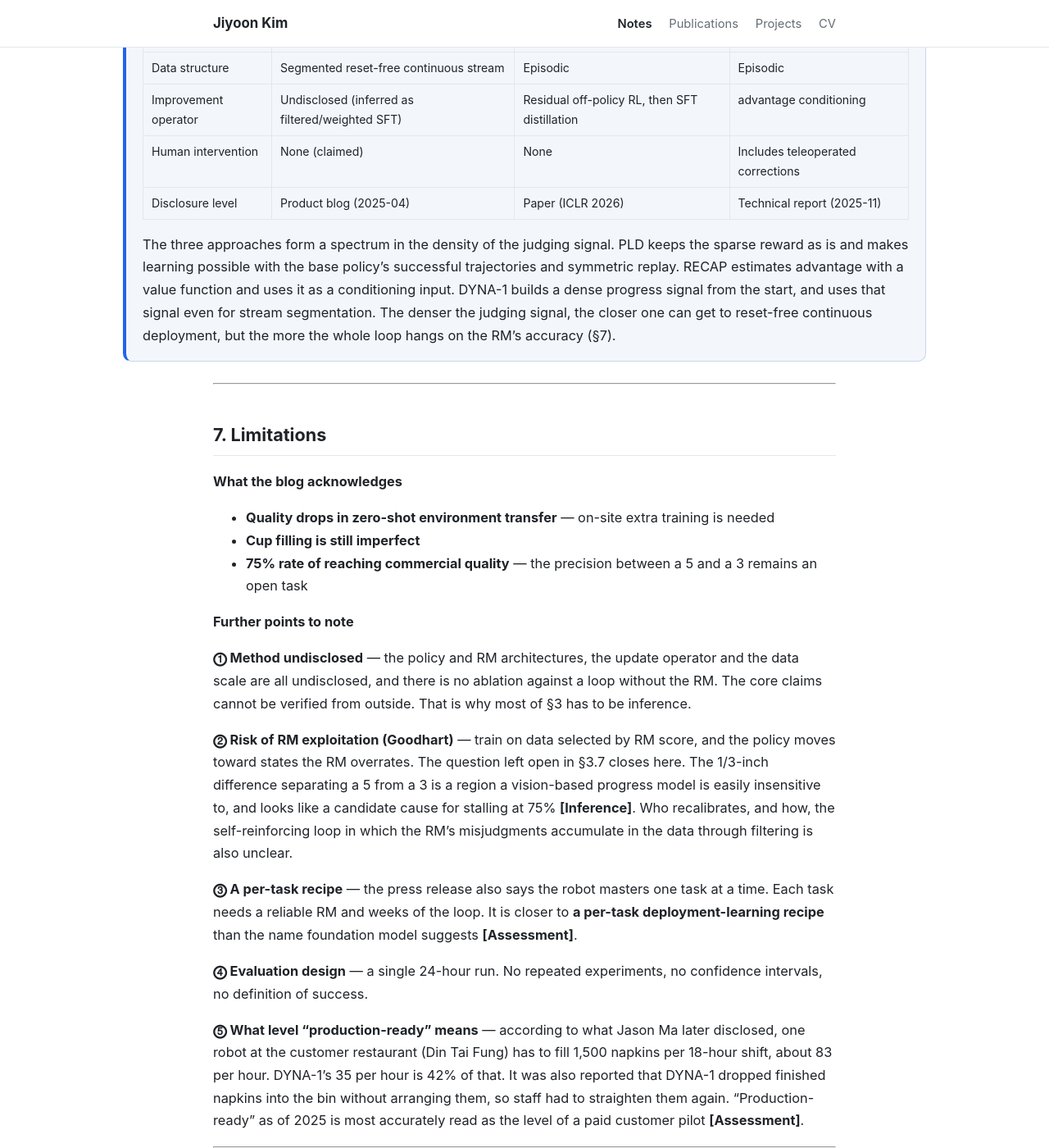
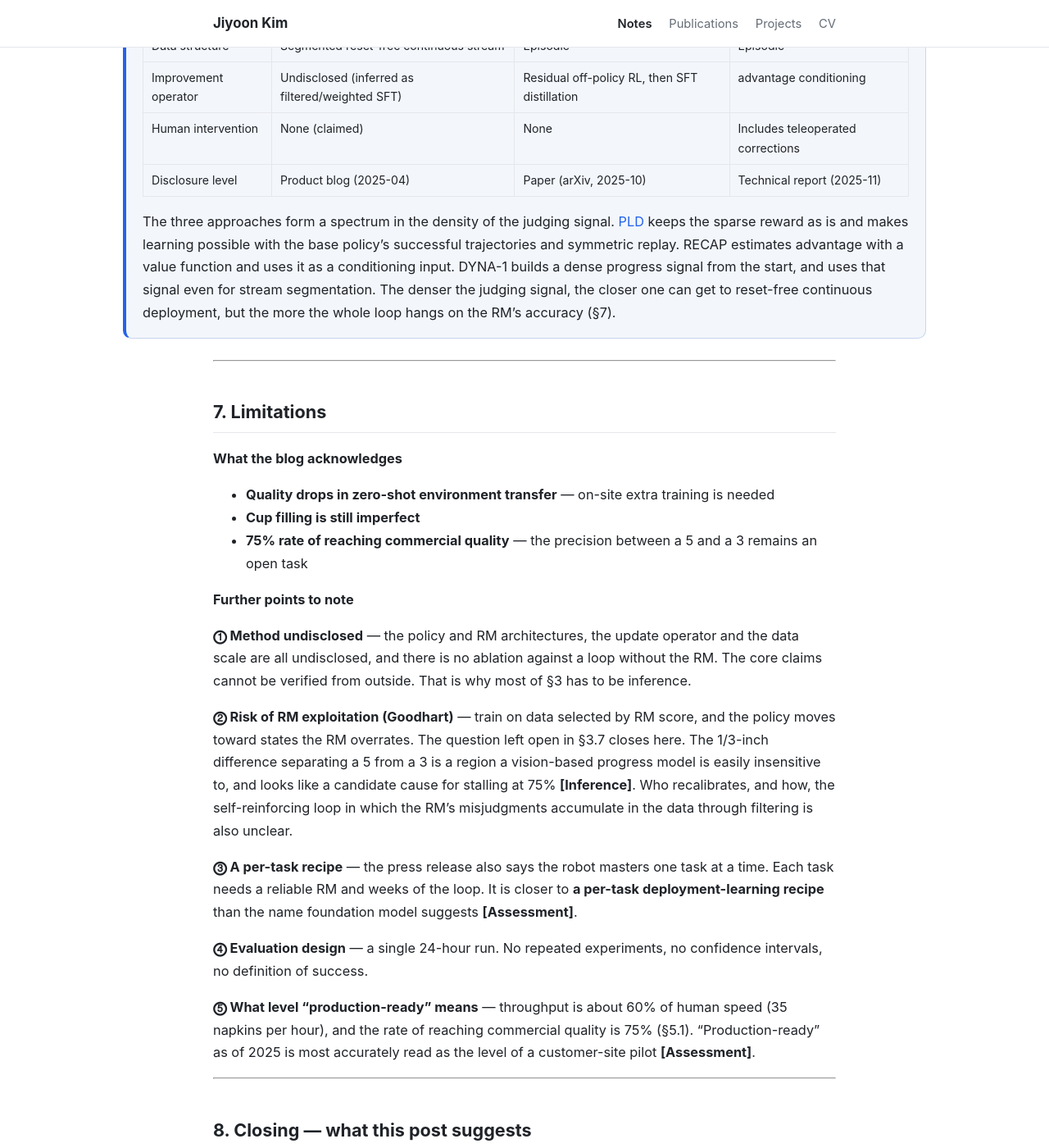
Before and after one commit to jiyoon0630/jiyoon0630.github.io, a Jekyll site: the page built from _posts/2025-12-18-dyna-1-reward-model-deployment-en.md, in a window 1280 px wide and 1400 px high, scrolled down 16244 px. Shown: the whole window at 82% size. Built offline with Jekyll 4.4.1, drawn with Linux system fonts in a browser that asks for light colours; some of the changed text lies outside the part shown.

Commit message:
Keep the DYNA-1 review to what existed by its posting date
At the owner's request: drop Jason Ma's later figures (35/hour and 75%
quality as a later confirmation, the Din Tai Fung shift numbers, the
napkin-arranging report) and the 2026-08 Runtime Wire link; limitation 5
now rests on the blog's own numbers. PLD is cited as its arXiv preprint
(2025-10) and links to the PLD review in each language.

Co-Authored-By: Claude Opus 5.5 <noreply@anthropic.com>
Claude-Session: https://claude.ai/code/session_01EoNPYyU97Z9UVTQvXMvYkD

```diff
--- a/_posts/2025-12-18-dyna-1-reward-model-deployment-en.md
+++ b/_posts/2025-12-18-dyna-1-reward-model-deployment-en.md
@@ -364,7 +364,7 @@ The blog provides no paper-style tables. All the numbers below come from the blo
 | Success rate | 99.4% | Failures $\approx$ 5 napkins |
 | Interventions | 0 | The roughly 5 failures were all on the $q_r$ side **[Inference]** |
 
-Through the frame of §2.1, this result is consistent. There were failures, but the run did not end. It means failures moved from $q_u$ to $q_r$. This headline figure also matches the 35 napkins per hour and 75% quality that Jason Ma later disclosed.
+Through the frame of §2.1, this result is consistent. There were failures, but the run did not end. It means failures moved from $q_u$ to $q_r$.
 
 The quality standard is separate. **[Blog]** On a 5-point scale, scores of 4–5 count as commercial quality. 98% score 3 or higher, but the share above the commercial bar is 75%, and what separates a 5 from a 3 is precision of under 1/3 inch in the first fold.
 
@@ -454,15 +454,15 @@ After DYNA-1, work appeared that tackled the same goal — "a robot policy impro
 
 > ### 🔗 Comparison with PLD and π*₀.₆ / RECAP — where the judging signal comes from
 >
-> | | **DYNA-1** | **PLD** | **π*₀.₆ / RECAP** |
+> | | **DYNA-1** | **[PLD](/notes/pld-self-improving-vla-en/)** | **π*₀.₆ / RECAP** |
 > |---|---|---|---|
 > | Judging signal | Dense progress RM | Sparse binary success reward | Learned V (distributional MC) |
 > | Data structure | Segmented reset-free continuous stream | Episodic | Episodic |
 > | Improvement operator | Undisclosed (inferred as filtered/weighted SFT) | Residual off-policy RL, then SFT distillation | advantage conditioning |
 > | Human intervention | None (claimed) | None | Includes teleoperated corrections |
-> | Disclosure level | Product blog (2025-04) | Paper (ICLR 2026) | Technical report (2025-11) |
+> | Disclosure level | Product blog (2025-04) | Paper (arXiv, 2025-10) | Technical report (2025-11) |
 >
-> The three approaches form a spectrum in the density of the judging signal. PLD keeps the sparse reward as is and makes learning possible with the base policy's successful trajectories and symmetric replay. RECAP estimates advantage with a value function and uses it as a conditioning input. DYNA-1 builds a dense progress signal from the start, and uses that signal even for stream segmentation. The denser the judging signal, the closer one can get to reset-free continuous deployment, but the more the whole loop hangs on the RM's accuracy (§7).
+> The three approaches form a spectrum in the density of the judging signal. [PLD](/notes/pld-self-improving-vla-en/) keeps the sparse reward as is and makes learning possible with the base policy's successful trajectories and symmetric replay. RECAP estimates advantage with a value function and uses it as a conditioning input. DYNA-1 builds a dense progress signal from the start, and uses that signal even for stream segmentation. The denser the judging signal, the closer one can get to reset-free continuous deployment, but the more the whole loop hangs on the RM's accuracy (§7).
 
 ---
 
@@ -484,7 +484,7 @@ After DYNA-1, work appeared that tackled the same goal — "a robot policy impro
 
 **⓸ Evaluation design** — a single 24-hour run. No repeated experiments, no confidence intervals, no definition of success.
 
-**⓹ What level "production-ready" means** — according to what Jason Ma later disclosed, one robot at the customer restaurant (Din Tai Fung) has to fill 1,500 napkins per 18-hour shift, about 83 per hour. DYNA-1's 35 per hour is 42% of that. It was also reported that DYNA-1 dropped finished napkins into the bin without arranging them, so staff had to straighten them again. "Production-ready" as of 2025 is most accurately read as the level of a paid customer pilot **[Assessment]**.
+**⓹ What level "production-ready" means** — throughput is about 60% of human speed (35 napkins per hour), and the rate of reaching commercial quality is 75% (§5.1). "Production-ready" as of 2025 is most accurately read as the level of a customer-site pilot **[Assessment]**.
 
 ---
 
@@ -523,4 +523,4 @@ In that it disclosed all four of these (even if only qualitatively) rather than
 | **Filtered BC / AWR** | Policy improvement operators that SFT by selecting samples by advantage (filter) or weighting them exponentially |
 | **RM-in-the-loop** | The iterative loop of deploy → RM scoring and segmentation → filtered/weighted training → redeploy |
 
-**Original** — [DYNA-1 technical blog](https://www.dyna.co/research/dyna-1) · **Press release** — [PR Newswire (2025-04-29)](https://www.prnewswire.com/news-releases/dyna-robotics-unveils-dyna-1-the-first-commercial-ready-robot-foundation-model-offering-fully-autonomous-round-the-clock-dexterity-302441437.html) · **Underlying research** — [GVL, arXiv:2411.04549](https://arxiv.org/abs/2411.04549) · **Later coverage** — [Salesforce Ventures](https://salesforceventures.com/perspectives/welcome-dyna-robotics/), [Runtime Wire (2026-08)](https://runtimewire.com/article/dyna-robotics-din-tai-fung-napkin-folding-rollout)
+**Original** — [DYNA-1 technical blog](https://www.dyna.co/research/dyna-1) · **Press release** — [PR Newswire (2025-04-29)](https://www.prnewswire.com/news-releases/dyna-robotics-unveils-dyna-1-the-first-commercial-ready-robot-foundation-model-offering-fully-autonomous-round-the-clock-dexterity-302441437.html) · **Underlying research** — [GVL, arXiv:2411.04549](https://arxiv.org/abs/2411.04549) · **Later coverage** — [Salesforce Ventures](https://salesforceventures.com/perspectives/welcome-dyna-robotics/)
```
Also changed, not shown: _posts/2025-12-18-dyna-1-reward-model-deployment.md (+6 -6 lines).
